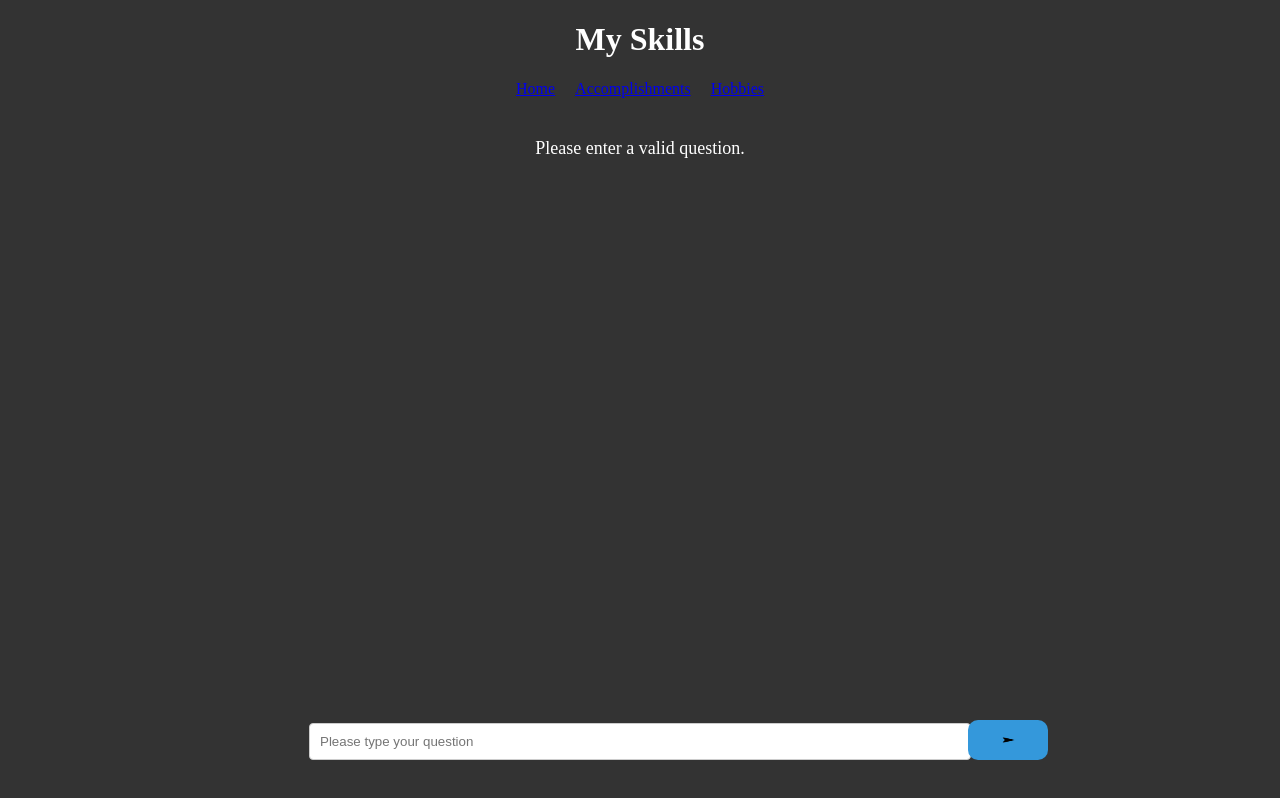
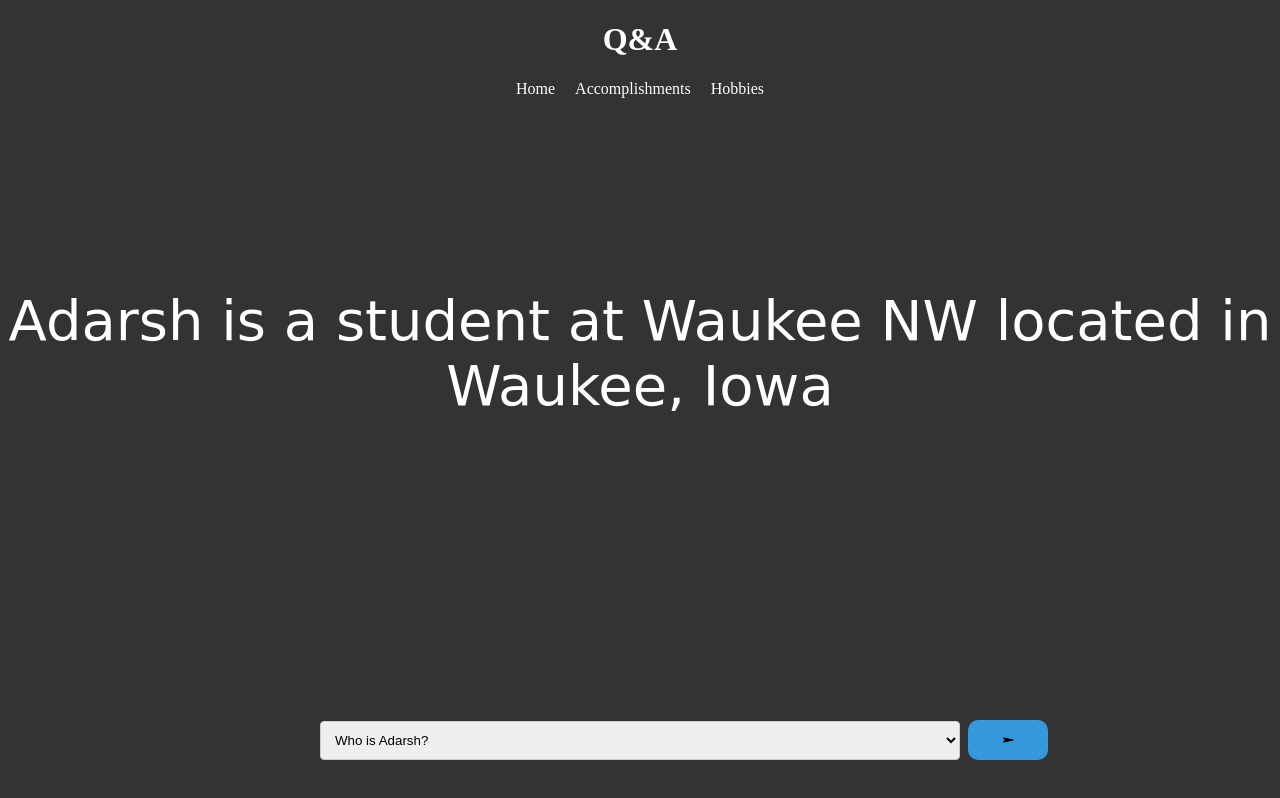
Before and after one commit to sportninjia/adarshs_portfolio, a plain HTML site: page skill.html in a window 1280 px wide. Both pictures are taken after a click on the picture 1008 px from the left and 740 px from the top of the page. Drawn offline with Linux system fonts and the light colour scheme.

Commit message:
Add Q&A section and update navigation links across multiple pages

```diff
--- a/achievements.css
+++ b/achievements.css
@@ -22,7 +22,7 @@ body {
     margin-bottom: 20px;
 }
 
-.my_hobbies, .home {
+.my_hobbies, .home, .questions {
     text-decoration: none;
     color: white;
     position: relative;
@@ -31,7 +31,8 @@ body {
 
 /* Underline Animation for Links */
 .my_hobbies::after,
-.home::after {
+.home::after,
+.questions::after {
     content: "";
     position: absolute;
     left: 0;
@@ -45,12 +46,13 @@ body {
 }
 
 .my_hobbies:hover::after,
-.home:hover::after {
+.home:hover::after,
+.questions:hover::after {
     transform: scaleX(1);
 }
 
 .basketball {
-    width: 200px; /* Set width */
+    width: 200px;
     height: 200px; /* Equal to width to make a square */
     background-color: #3498db; /* Example color */
     border-radius: 20px; /* Smooth edges */
--- a/home.css
+++ b/home.css
@@ -53,7 +53,7 @@ body {
 }
 
 /* Common Styles for Navigation Links */
-.about_me, .my_hobbies, .social_media, .achievements, .home {
+.about_me, .my_hobbies, .social_media, .achievements, .home, .questions {
     color: white;
     text-decoration: none;
     position: relative;
@@ -62,7 +62,7 @@ body {
 /* Hover Effect for Links */
 .about_me::after,
 .my_hobbies::after,
-.social_media::after,
+.questions::after,
 .achievements::after,
 .home::after {
     content: '';
@@ -77,7 +77,7 @@ body {
 
 .about_me:hover::after,
 .my_hobbies:hover::after,
-.social_media:hover::after,
+.questions:hover::after,
 .achievements:hover::after,
 .home:hover::after {
     width: 100%;
--- a/my_hobbies.css
+++ b/my_hobbies.css
@@ -6,12 +6,8 @@
     gap: 20px;
 }
 
-.home_2{
-    text-decoration: none;
-    color: white;
-}
 
-.achievements{
+.achievements, .questions, .home{
     color: white;
     text-decoration: none;
 }
@@ -26,19 +22,15 @@ body{
     text-align: center;
 }
 
-.home{
-    text-decoration: none;
-    color: white;
-}
 /* Add underline animation */
 /* Style for individual class elements */
-.home, .achievements {
+.home, .achievements, .questions {
     position: relative;
     display: inline-block;
   }
 
   /* Underline animation on hover */
-  .home::after, .achievements::after {
+  .home::after, .achievements::after, .questions::after {
     content: '';
     position: absolute;
     bottom: 0;
@@ -49,7 +41,7 @@ body{
     transition: width 0.3s ease;
   }
 
-  .home:hover::after, .achievements:hover::after {
+  .home:hover::after, .achievements:hover::after, .questions:hover::after {
     width: 100%;
   }
 
--- a/skill.css
+++ b/skill.css
@@ -62,3 +62,53 @@ body {
     border-radius: 10px;
     left: 0%;
 }
+
+.collapsible {
+    max-height: 0;
+    overflow: hidden;
+    transition: max-height 0.5s ease-out;
+    background-color: #f0f0f0;
+    padding: 0 10px;
+    border: 1px solid #ccc;
+    border-radius: 8px;
+  }
+
+  .collapsible.open {
+    max-height: 200px; /* you can adjust */
+    padding: 10px;
+  }
+
+#result{
+    padding-top: 150px;
+    font-size: 56px;
+    font-family: cursive;
+}
+
+.about_me, .hobbies, .achievements, .home {
+    color: white;
+    text-decoration: none;
+    position: relative;
+}
+
+/* Hover Effect for Links */
+.about_me::after,
+.hobbies::after,
+.achievements::after,
+.home::after {
+
+    content: '';
+    position: absolute;
+    width: 0;
+    height: 2px;
+    bottom: -2px;
+    left: 0;
+    background: linear-gradient(to right, red, red);
+    transition: width 0.3s ease-in-out;
+}
+
+.about_me:hover::after,
+.hobbies:hover::after,
+.achievements:hover::after,
+.home:hover::after {
+    width: 100%;
+}
--- a/skill.html
+++ b/skill.html
@@ -4,24 +4,35 @@
     <meta charset="UTF-8">
     <meta name="viewport" content="width=device-width, initial-scale=1.0">
     <link rel="stylesheet" href="skill.css">
-    <title>My Skills</title>
+    <title>Q&A</title>
 </head>
 <body>
-    <h1 class="title">My Skills</h1>
+    <h1 class="title">Q&A</h1>
     <p class="inline">
         <a href="home.html" class="home">Home</a>
         <a href="achievements.html" class="achievements">Accomplishments</a>
-        <a href="my_hobbies.html" class="my_hobbies">Hobbies</a>
+        <a href="my_hobbies.html" class="hobbies">Hobbies</a>
     </p>
 
     <p id="result"></p> <!-- Output shown here -->
 
-    <input type="text" id="search" placeholder="Please type your question" onkeydown="checkEnter(event)">
+    <!--<input type="text" id="search" placeholder="Please type your question" onkeydown="checkEnter(event)"-->
+    <select id="search" placeholder="Please type your question" onkeydown="checkEnter(event)">
+        <option value="Who is Adarsh?">Who is Adarsh?</option>
+        <option value="What was his first first programming language that he learned?">What was his first programming language that he learned?</option>
+        <option value="Fun fact about Adarsh">Fun fact about Adarsh</option>
+        <option value="What languages can Adarsh speak?">What languages can Adarsh speak?</option>
+        <option value="What is Adarsh's favorite movie?">What is Adarsh's favorite movie?</option>
+        <option value="What is Adarsh's favorite soccer team?">What is Adarsh's favorite soccer team?</option>
+    </select>
     <!--<button id="submit" onclick="answer()">Submit</button>-->
     <img src="images/arrow.png" id="submit" onclick="answer()">
 
+
+
+
     <script>
-        var searchAnswer = ["Who is Adarsh?", "What was his first first programming language that he learned?", "Fun fact about Adarsh", "What languages can Adarsh speak?", "What is Adarsh's favorite movie?"];
+        var searchAnswer = ["Who is Adarsh?", "What was his first first programming language that he learned?", "Fun fact about Adarsh", "What languages can Adarsh speak?", "What is Adarsh's favorite movie?", " What is Adarsh's favorite soccer team?"];
 
         function answer() {
             var search = document.getElementById("search").value.toLowerCase();
@@ -29,24 +40,28 @@
 
             if (search === "Who is Adarsh?".toLowerCase()) {
                 result.innerHTML = "Adarsh is a student at Waukee NW located in Waukee, Iowa";
-            } else if (search === "What was his first first programming language that he learned?".toLowerCase()) {
+            }
+            if (search === "What was his first first programming language that he learned?".toLowerCase()) {
                 result.innerHTML = "The first programming language that Adarsh learned was HTML & CSS";
-            } else if (search === "Fun fact about Adarsh".toLowerCase()) {
+            }
+            if (search === "Fun fact about Adarsh".toLowerCase()) {
                 result.innerHTML = "Adarsh went to Taekwondo for 4 years";
-            } else if (search === "What languages can Adarsh speak?".toLowerCase()) {
+            }
+            if (search === "What languages can Adarsh speak?".toLowerCase()) {
                 result.innerHTML = "Adarsh can speak english and malayalam";
-            } else if (search === "What is Adarsh's favorite movie?".toLowerCase()) {
+            }
+            if (search === "What is Adarsh's favorite movie?".toLowerCase()) {
                 result.innerHTML = "Adarsh's favorite movie is Avengers Endgame";
-            } else {
-                result.innerHTML = "Please enter a valid question.";
+            }
+            if (search === "What is Adarsh's favorite soccer team?".toLowerCase()) {
+                result.innerHTML = "Adarsh's favorite soccer team is Manchester United and Doortmund FC";
             }
         }
 
-        function checkEnter(event) {
-            if (event.key === "Enter") {
-                answer();
-            }
-        }
+
+
+
+
     </script>
 </body>
 </html>
```
Also changed, not shown: achievements.html (+1 -0 lines), home.html (+1 -0 lines), my_hobbies.html (+1 -0 lines).
